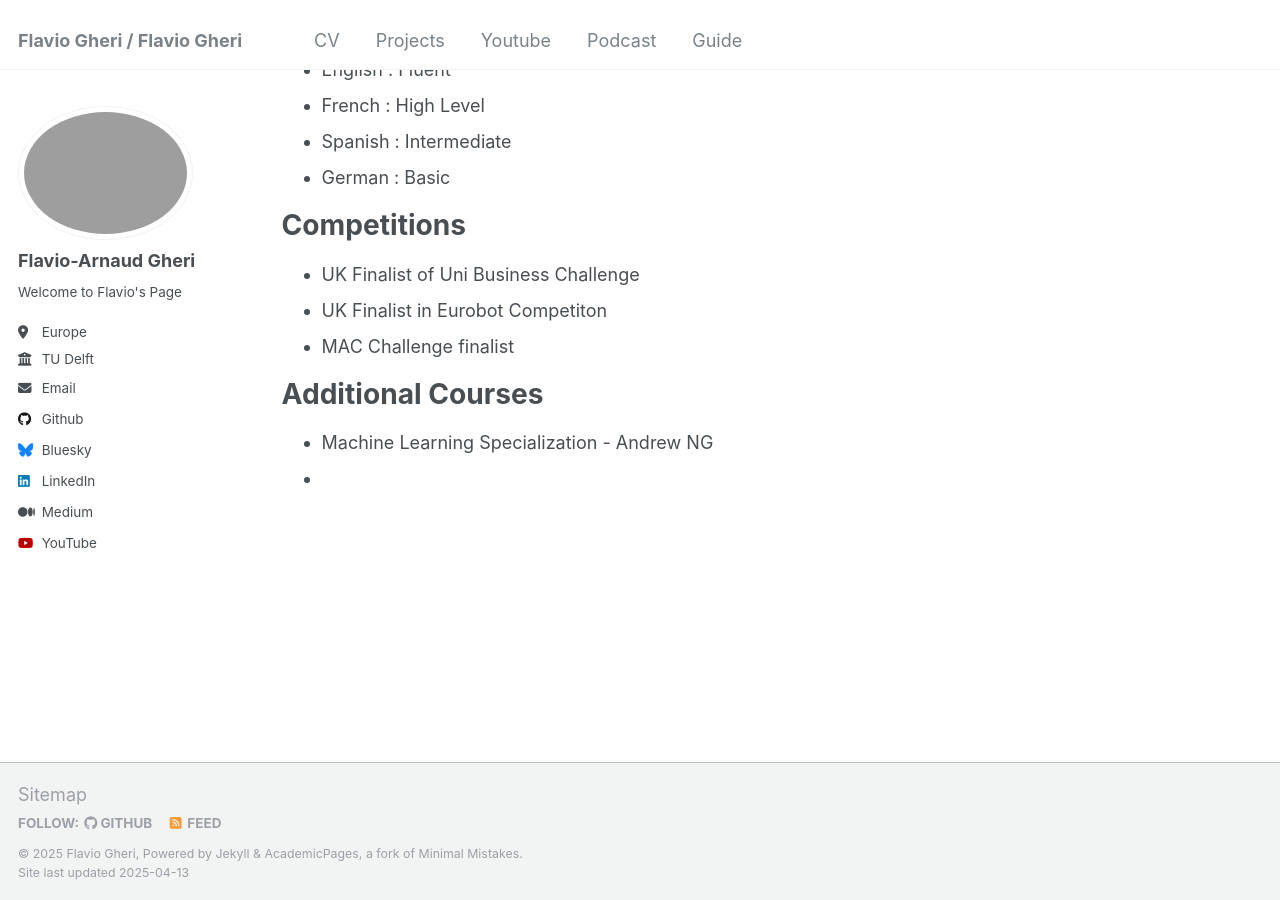
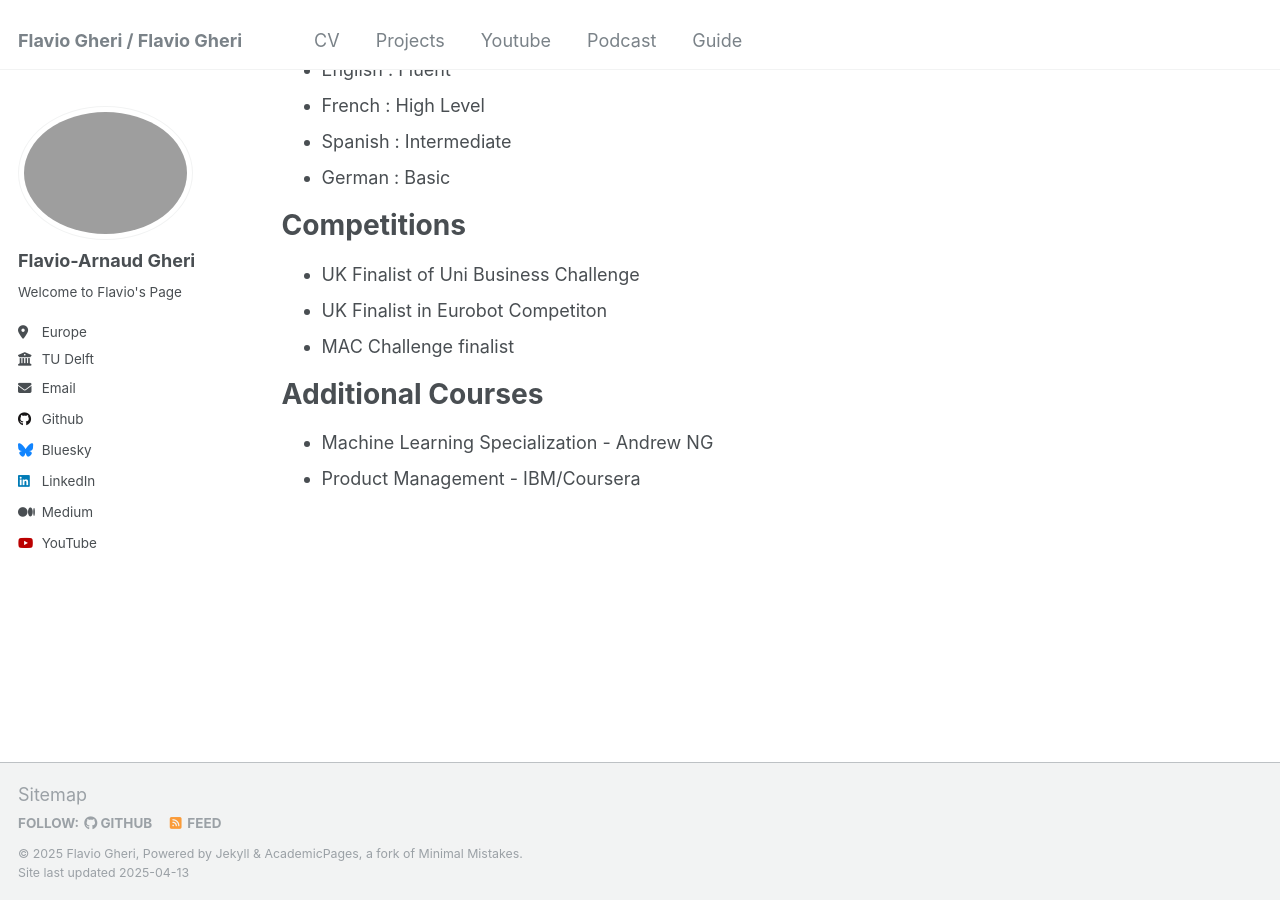
Before and after one commit to flaviogheri/flaviogheri.github.io, a Jekyll site: the page built from _pages/cv.md, in a window 1280 px wide and 900 px high, scrolled down 2104 px. Built offline with Jekyll 4.4.1, drawn with Linux system fonts in a browser that asks for light colours.

```diff
--- a/_pages/cv.md
+++ b/_pages/cv.md
@@ -93,4 +93,4 @@
 Additional Courses
 ======
 * Machine Learning Specialization - Andrew NG
-*
+* Product Management - IBM/Coursera
```
